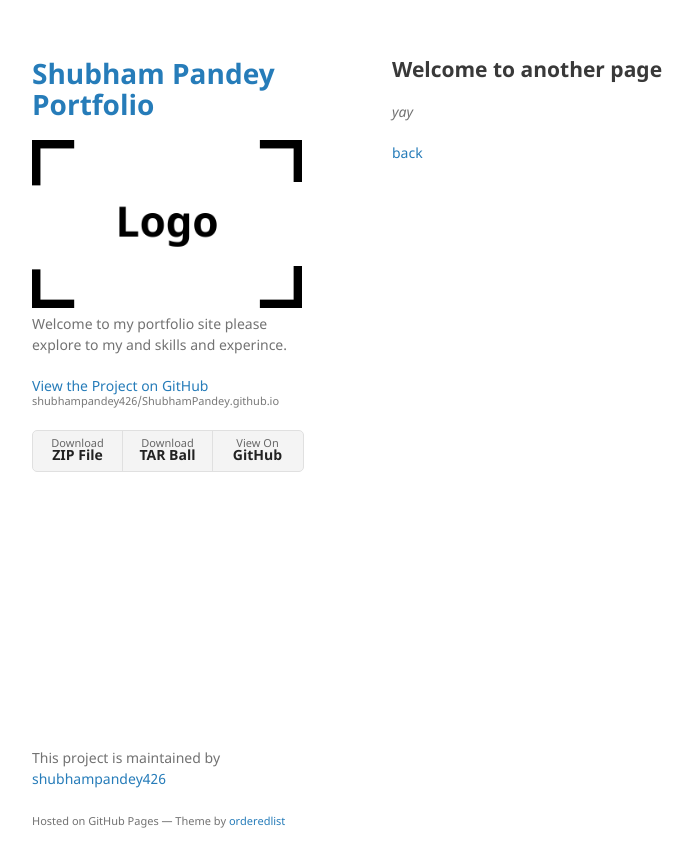
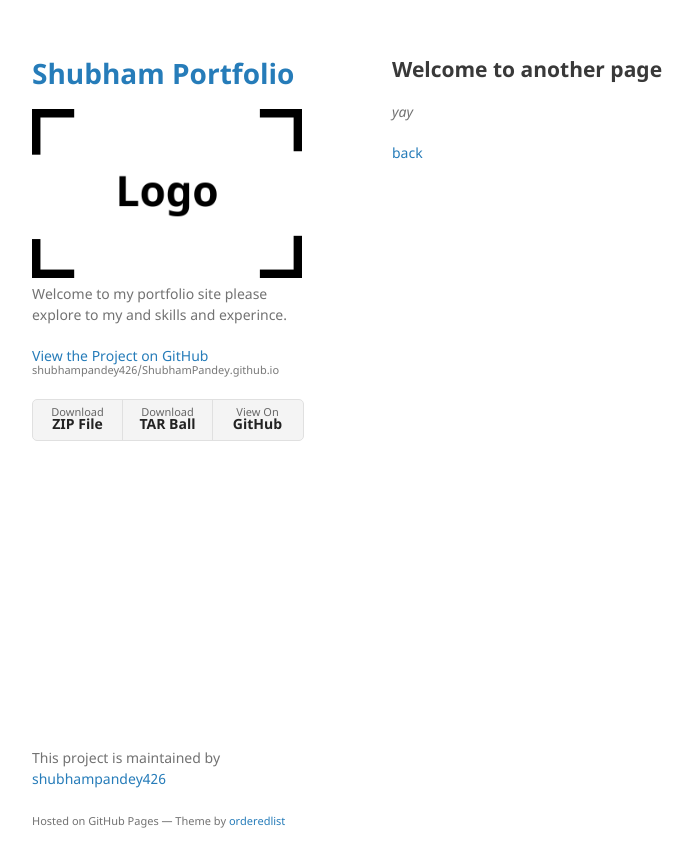
Before and after one commit to shubhampandey426/ShubhamPandey.github.io, a Jekyll site: the page built from another-page.md, in a window 1280 px wide. Shown: the top 867 px of the page, without its empty margins (178-871 px from the left). Built offline with Jekyll 4.4.1, drawn with Linux system fonts in a browser that asks for light colours; our own code applies the rules of GitHub Pages for plain Markdown files.

Commit message:
Update _config.yml

```diff
--- a/_config.yml
+++ b/_config.yml
@@ -1,4 +1,4 @@
-title: Shubham Pandey Portfolio
+title: Shubham Portfolio
 logo: /assets/img/logo.png
 description: Welcome to my portfolio site please explore to my and skills and experince.
 show_downloads: true
```
